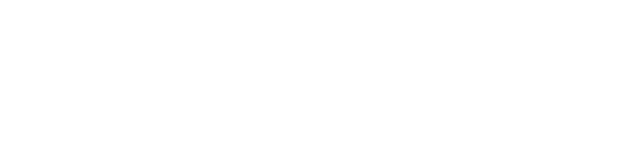
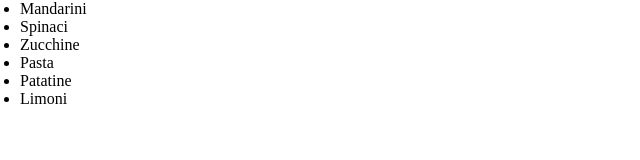
Before and after one commit to Emanuele-Colaci/js-lista-spesa, a plain HTML site: page index.html in a window 1280 px wide. Shown: the whole page, without its empty margins (0-640 px from the left). Drawn offline with Linux system fonts and the light colour scheme.

Commit message:
Fine esercizio

```diff
--- a/css/style.css
+++ b/css/style.css
@@ -3,3 +3,7 @@
     padding: 0;
     box-sizing: border-box;
 }
+
+body{
+    margin-left: 20px;
+}
--- a/index.html
+++ b/index.html
@@ -9,6 +9,8 @@
         <title>js-lista-spesa</title>
     </head>
     <body>
+        <ul id="list">
 
+        </ul>
     </body>
 </html>
--- a/js/index.js
+++ b/js/index.js
@@ -0,0 +1,21 @@
+//Lista spesa
+let list = [
+    'Mandarini',
+    'Spinaci',
+    'Zucchine',
+    'Pasta',
+    'Patatine',
+    'Limoni'
+]
+
+const stampa = document.getElementById('list');
+let i = 0;
+
+//Ciclo while
+while(i < list.length){
+    let lista = list[i]
+    let list_stampa = document.createElement('li')
+    stampa.append(list_stampa)
+    list_stampa.innerHTML = lista
+    i++;
+}
```
